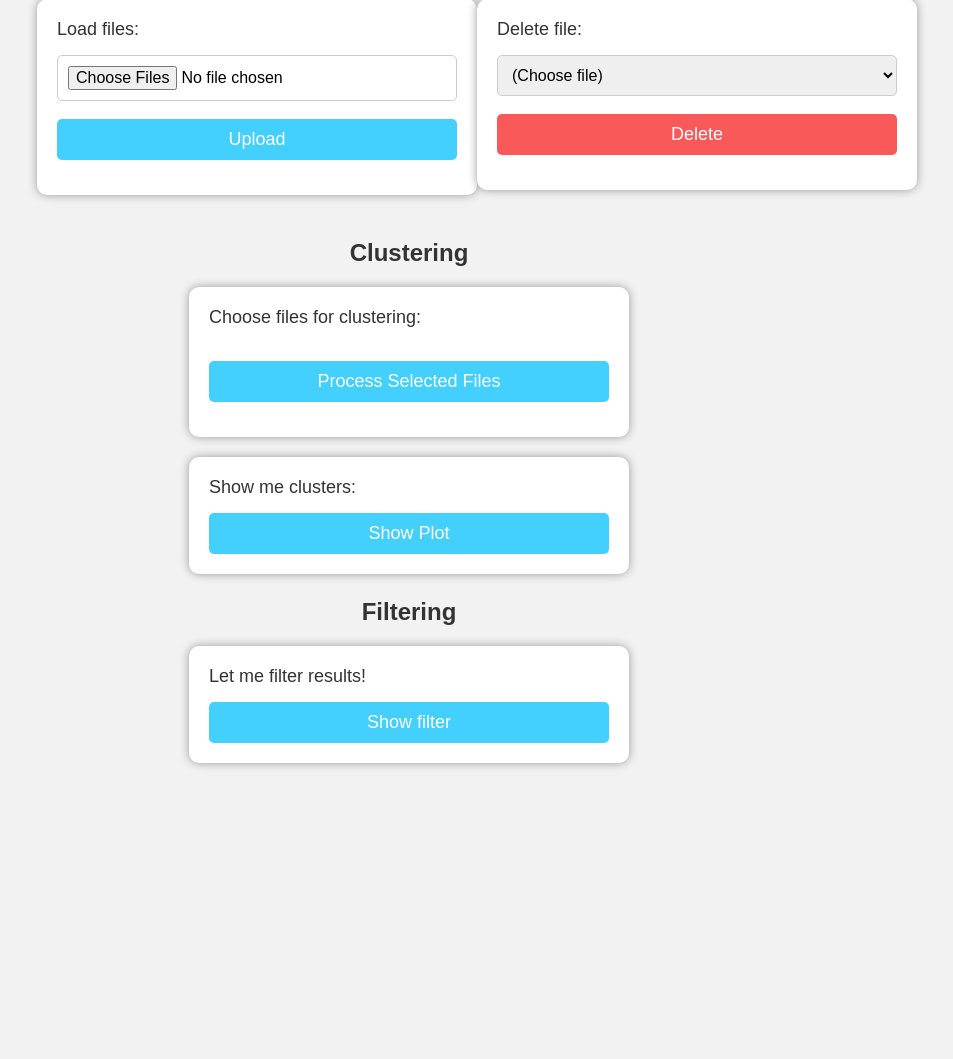
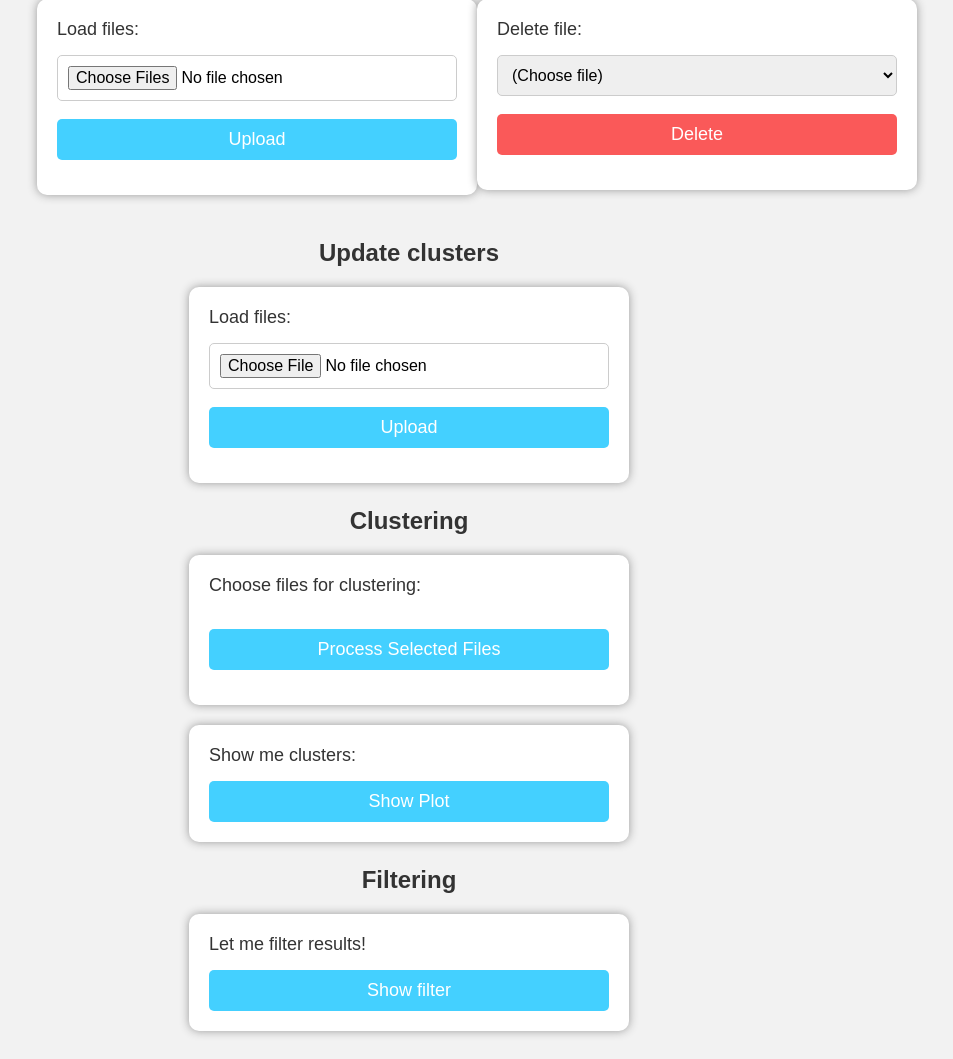
Before and after one commit to mrutkowsky/NAWROS, a Flask app: template app/templates/index.html in a window 1280 px wide. Shown: the part 199-1258 px from the top of the page, without its empty margins (231-1184 px from the left). Before the commit the page ends 967 px from the top, so only its background shows below. Run offline with Flask 3, Linux system fonts and the light colour scheme; the template is opened without the code that fills it, so the values that code supplies are empty; parts of the project's set-up code (start-up, migrations or seed data) failed here and were passed over.

Commit message:
add as a different commit in order not to have merge requests

```diff
--- a/app/templates/index.html
+++ b/app/templates/index.html
@@ -49,6 +49,16 @@
     {% if message %}
       <h4 style="color: rgb(18, 131, 196)">{{ message }}</h4>
     {% endif %}
+
+    <h3>Update clusters</h3>
+    <div class="mt-20">
+      <form method="post" action="/update_clusters_new_file" class="mt-20" enctype="multipart/form-data">
+        <label>Load files:</label>
+          <input type="file" name="file">
+          <br><br>
+          <input type="submit" value="Upload">
+      </form>
+    </div>
 
     <h3>Clustering</h3>
     <div class="mt-20">
```
